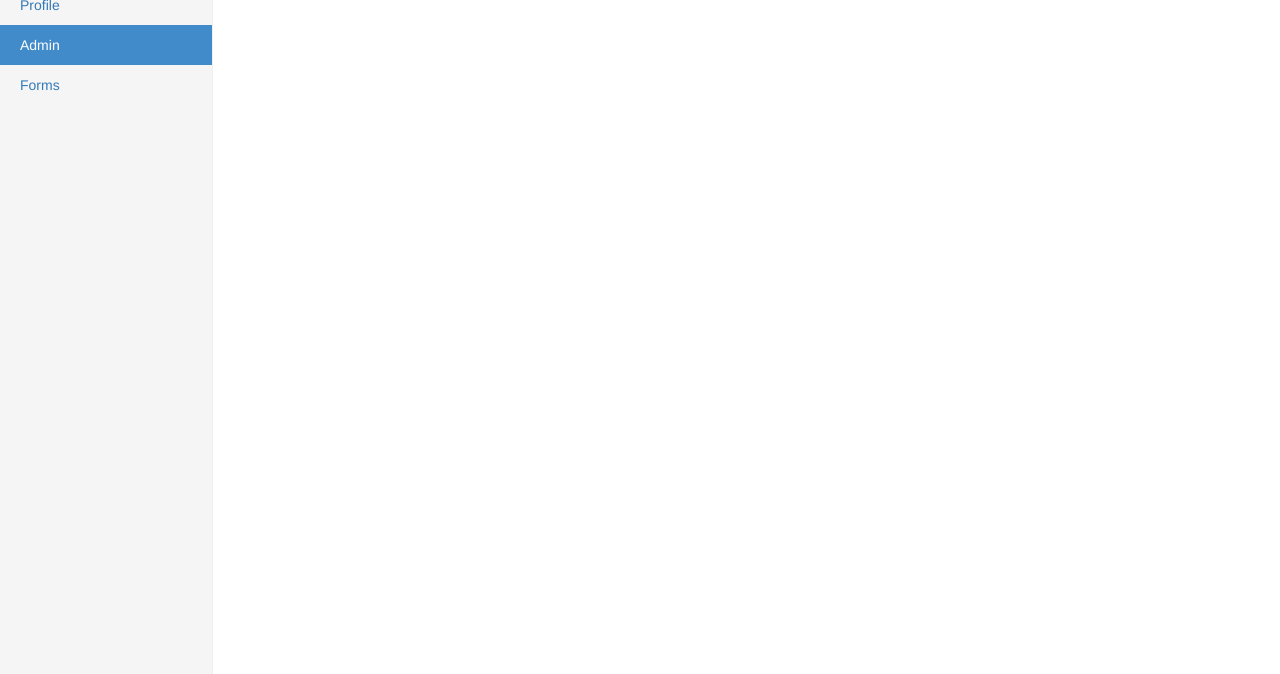
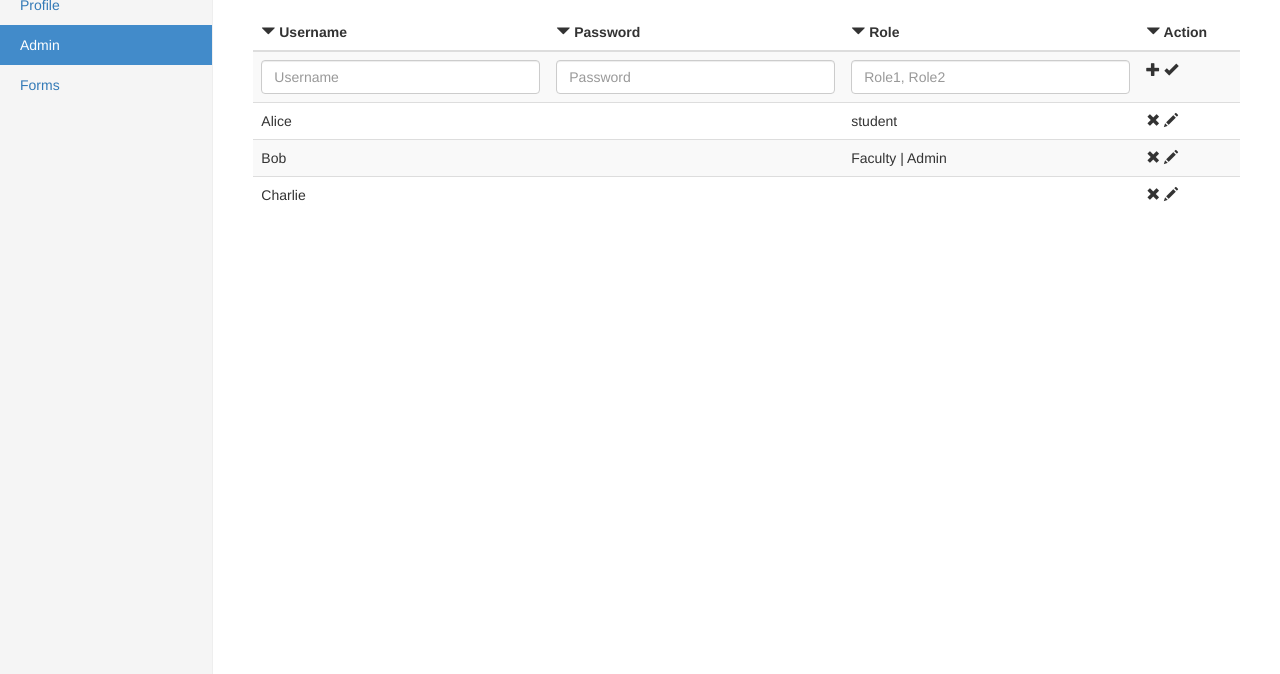
Before and after one commit to TylerAldrich/WebDevSpring2016, a website: page public/assignment/admin.html in a window 1280 px wide. Shown: the part 126-800 px from the top of the page. Drawn offline with nearby package versions, Linux system fonts and the light colour scheme.

Commit message:
updated login, register, profile, and admin to reflect mockups

```diff
--- a/public/assignment/admin.html
+++ b/public/assignment/admin.html
@@ -39,8 +39,6 @@
         </div>
         <div id="navbar" class="navbar-collapse collapse">
             <ul class="nav navbar-nav navbar-right">
-                <li><a href="register.html">Register</a></li>
-                <li><a href="login.html">Login</a></li>
                 <li><a href="profile.html">Username</a></li>
                 <li><a href="#">Logout</a></li>
             </ul>
@@ -65,7 +63,67 @@
         </div>
         <div class="col-sm-9 col-sm-offset-3 col-md-10 col-md-offset-2 main">
             <h1 class="page-header">Admin</h1>
-
+            <div class="table-responsive">
+                <table class="table table-striped">
+                    <thead>
+                    <tr>
+                        <th>
+                            <span class="glyphicon glyphicon-triangle-bottom" aria-hidden="true"></span>
+                            Username
+                        </th>
+                        <th>
+                            <span class="glyphicon glyphicon-triangle-bottom" aria-hidden="true"></span>
+                            Password
+                        </th>
+                        <th>
+                            <span class="glyphicon glyphicon-triangle-bottom" aria-hidden="true"></span>
+                            Role
+                        </th>
+                        <th>
+                            <span class="glyphicon glyphicon-triangle-bottom" aria-hidden="true"></span>
+                            Action
+                        </th>
+                    </tr>
+                    </thead>
+                    <tbody>
+                    <tr>
+                        <td><input type="text" class="form-control" placeholder="Username"></td>
+                        <td><input type="text" class="form-control" placeholder="Password"></td>
+                        <td><input type="text" class="form-control" placeholder="Role1, Role2"></td>
+                        <td>
+                            <span class="glyphicon glyphicon-plus" aria-hidden="true"></span>
+                            <span class=" glyphicon glyphicon-ok" aria-hidden="true"></span>
+                        </td>
+                    </tr>
+                    <tr>
+                        <td>Alice</td>
+                        <td></td>
+                        <td>student</td>
+                        <td>
+                            <span class="glyphicon glyphicon-remove" aria-hidden="true"></span>
+                            <span class="glyphicon glyphicon-pencil" aria-hidden="true"></span>
+                        </td>
+                    </tr>
+                    <tr>
+                        <td>Bob</td>
+                        <td></td>
+                        <td>Faculty | Admin</td>
+                        <td>
+                            <span class="glyphicon glyphicon-remove" aria-hidden="true"></span>
+                            <span class="glyphicon glyphicon-pencil" aria-hidden="true"></span>
+                        </td>
+                    </tr>
+                    <tr>
+                        <td>Charlie</td>
+                        <td></td>
+                        <td></td>
+                        <td>
+                            <span class="glyphicon glyphicon-remove" aria-hidden="true"></span>
+                            <span class="glyphicon glyphicon-pencil" aria-hidden="true"></span>
+                        </td>
+                    </tr>
+                    </tbody>
+                </table>
         </div>
     </div>
 </div>
```
Also changed, not shown: public/assignment/form-fields.html (+0 -2 lines), public/assignment/forms.html (+0 -2 lines), public/assignment/login.html (+19 -3 lines), public/assignment/profile.html (+36 -2 lines), public/assignment/register.html (+1 -1 lines).
